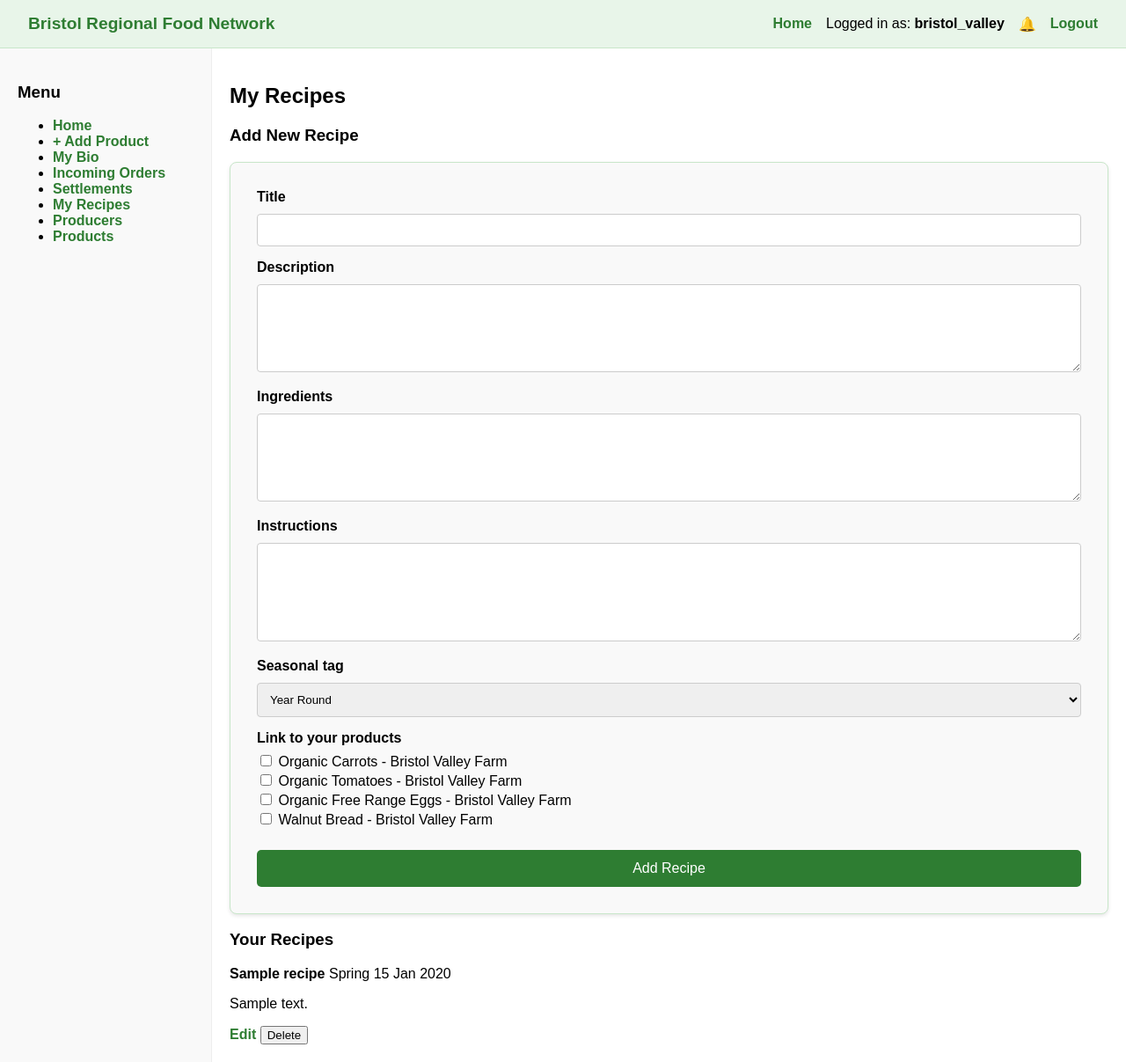
After one commit to Jon-Frost/DESD, a Django app: page /producer/recipes/ in a window 1280 px wide. The commit adds this page. Shown: the whole page at 88% size. Run offline with Django 5.2, Linux system fonts and the light colour scheme; a user stored in the database is signed in; data comes from the database, SQL or seed files in the repository; tables that the repository leaves empty hold one stand-in row (values such as "Sample post").

Commit message:
tc020 add recipes

```diff
--- a/src/marketplace/forms.py
+++ b/src/marketplace/forms.py
@@ -1,6 +1,6 @@
 from django import forms
 from django.contrib.auth.models import User
-from .models import Producer, Customer, Product
+from .models import Producer, Customer, Product, Recipe
 import datetime
 
 class ProducerSignupForm(forms.ModelForm):
@@ -164,3 +164,29 @@ class CheckoutForm(forms.Form):
         if len(expiry) != 5 or expiry[2] != '/' or not expiry[:2].isdigit() or not expiry[3:].isdigit():
             raise forms.ValidationError('Please enter expiry in MM/YY format.')
         return expiry
+
+class RecipeForm(forms.ModelForm):
+    linked_products = forms.ModelMultipleChoiceField(
+        queryset=Product.objects.none(),
+        required=False,
+        widget=forms.CheckboxSelectMultiple(),
+        label='Link to your products'
+    )
+
+    def __init__(self, producer=None, *args, **kwargs):
+        super().__init__(*args, **kwargs)
+        if producer:
+            self.fields['linked_products'].queryset = Product.objects.filter(producer=producer)
+        for field_name, field in self.fields.items():
+            if not isinstance(field.widget, (forms.CheckboxInput, forms.CheckboxSelectMultiple)):
+                field.widget.attrs.update({'class': 'auth-field'})
+
+
+    class Meta:
+        model = Recipe
+        fields = ['title', 'description', 'ingredients', 'instructions', 'seasonal_tag', 'linked_products']
+        widgets = {
+            'description': forms.Textarea(attrs={'rows': 3}),
+            'ingredients': forms.Textarea(attrs={'rows': 5}),
+            'instructions': forms.Textarea(attrs={'rows': 6}),
+        }
--- a/src/marketplace/templates/marketplace/base.html
+++ b/src/marketplace/templates/marketplace/base.html
@@ -12,13 +12,10 @@
     <header class="top-bar">
         <div class="brand-name">Bristol Regional Food Network</div>
 
-        <!-- BASKET ICON - DISPLAYED IN THE TOP BAR FOR LOGGED-IN CUSTOMERS -->
-        <!-- SHOWS THE NUMBER OF DISTINCT PRODUCT LINES CURRENTLY IN THE BASKET -->
         <div class="basket-icon-wrapper">
             {% if user.is_authenticated %}
                 {% if is_customer %}
                     <a href="{% url 'view_basket' %}" class="basket-icon-link" title="View Basket">
-                        <!-- DISPLAY THE BASKET COUNT BADGE IF THERE ARE ITEMS -->
                         {% if basket_count > 0 %}
                             <span class="basket-count-badge">{{ basket_count }}</span>
                         {% endif %}
@@ -37,9 +34,7 @@
                 </a>
                 <form action="{% url 'logout' %}" method="post" class="nav-inline-form">
                     {% csrf_token %}
-                    <button type="submit" class="nav-link-btn">
-                        Logout
-                    </button>
+                    <button type="submit" class="nav-link-btn">Logout</button>
                 </form>
             {% else %}
                 <a href="{% url 'signup_choice' %}" class="nav-link">Sign Up</a>
@@ -47,8 +42,7 @@
             {% endif %}
         </nav>
     </header>
-<!-- THINKING OF USING THE SIDEBAR TO ADD USER SPECIFIC INFORMATION,
-     LIKE ORDER HISTORY AND OTHER THINGS -->
+
     <div class="container">
         <aside class="sidebar">
             <h3>Menu</h3>
@@ -59,13 +53,14 @@
                     <li><a href="{% url 'producer_bio' %}" class="nav-link">My Bio</a></li>
                     <li><a href="{% url 'producer_orders' %}" class="nav-link">Incoming Orders</a></li>
                     <li><a href="{% url 'payment_settlements' %}" class="nav-link">Settlements</a></li>
+                    <li><a href="{% url 'add_recipe' %}" class="nav-link">My Recipes</a></li>
                 {% endif %}
                 {% if user.is_authenticated and is_customer %}
                     <li><a href="{% url 'customer_market' %}" class="nav-link">Market</a></li>
-                    <!-- BASKET SIDEBAR LINK - LETS CUSTOMERS NAVIGATE TO THEIR BASKET FROM ANY PAGE -->
                     <li><a href="{% url 'view_basket' %}" class="nav-link">Basket{% if basket_count > 0 %} ({{ basket_count }}){% endif %}</a></li>
                     <li><a href="{% url 'order_history' %}" class="nav-link">My Orders</a></li>
                     <li><a href="{% url 'manage_recurring_orders' %}" class="nav-link">Recurring Orders</a></li>
+                    <li><a href="{% url 'recipe_list' %}" class="nav-link">Recipes</a></li>
                 {% endif %}
                 <li><a href="#" class="nav-link">Producers</a></li>
                 <li><a href="#" class="nav-link">Products</a></li>
--- /dev/null
+++ b/src/marketplace/templates/marketplace/producer_add_recipe.html
@@ -0,0 +1,72 @@
+{% extends 'marketplace/base.html' %}
+{% block content %}
+<h2>My Recipes</h2>
+
+<div class="order-card">
+    <h3>Add New Recipe</h3>
+    <form method="post" class="auth-form">
+        {% csrf_token %}
+
+        <div class="auth-field-group">
+            <label class="auth-label">{{ form.title.label }}</label>
+            {{ form.title }}
+            {% for error in form.title.errors %}<p class="field-error-msg">{{ error }}</p>{% endfor %}
+        </div>
+
+        <div class="auth-field-group">
+            <label class="auth-label">{{ form.description.label }}</label>
+            {{ form.description }}
+            {% for error in form.description.errors %}<p class="field-error-msg">{{ error }}</p>{% endfor %}
+        </div>
+
+        <div class="auth-field-group">
+            <label class="auth-label">{{ form.ingredients.label }}</label>
+            {{ form.ingredients }}
+            {% for error in form.ingredients.errors %}<p class="field-error-msg">{{ error }}</p>{% endfor %}
+        </div>
+
+        <div class="auth-field-group">
+            <label class="auth-label">{{ form.instructions.label }}</label>
+            {{ form.instructions }}
+            {% for error in form.instructions.errors %}<p class="field-error-msg">{{ error }}</p>{% endfor %}
+        </div>
+
+        <div class="auth-field-group">
+            <label class="auth-label">{{ form.seasonal_tag.label }}</label>
+            {{ form.seasonal_tag }}
+            {% for error in form.seasonal_tag.errors %}<p class="field-error-msg">{{ error }}</p>{% endfor %}
+        </div>
+
+        <div class="auth-field-group">
+            <label class="auth-label">{{ form.linked_products.label }}</label>
+            {{ form.linked_products }}
+        </div>
+
+        <button type="submit" class="auth-submit-btn">Add Recipe</button>
+    </form>
+</div>
+
+{% if producer_recipes %}
+<h3>Your Recipes</h3>
+{% for recipe in producer_recipes %}
+<div class="order-card">
+    <div class="order-header">
+        <span><strong>{{ recipe.title }}</strong></span>
+        <span>{{ recipe.get_seasonal_tag_display }}</span>
+        <span>{{ recipe.created_at|date:"d M Y" }}</span>
+    </div>
+    <div class="order-footer">
+        <p>{{ recipe.description|truncatewords:20 }}</p>
+        <a href="{% url 'edit_recipe' recipe.id %}" class="nav-link">Edit</a>
+        <form method="post" action="{% url 'delete_recipe' recipe.id %}" style="display:inline;">
+            {% csrf_token %}
+            <button type="submit" onclick="return confirm('Delete this recipe?')">Delete</button>
+        </form>
+    </div>
+</div>
+{% endfor %}
+{% else %}
+<p>You have no recipes yet.</p>
+{% endif %}
+
+{% endblock %}
--- a/src/marketplace/urls.py
+++ b/src/marketplace/urls.py
@@ -32,4 +32,9 @@ urlpatterns = [
     path('orders/recurring/', views.manage_recurring_orders, name='manage_recurring_orders'),
     path('orders/recurring/<int:recurring_order_id>/update/', views.update_recurring_order_status, name='update_recurring_order_status'),
     path('notifications/', views.notifications, name='notifications'),
+    path('recipes/', views.recipe_list, name='recipe_list'),
+    path('recipes/<int:recipe_id>/', views.recipe_detail, name='recipe_detail'),
+    path('producer/recipes/', views.add_recipe, name='add_recipe'),
+    path('producer/recipes/<int:recipe_id>/edit/', views.edit_recipe, name='edit_recipe'),
+    path('producer/recipes/<int:recipe_id>/delete/', views.delete_recipe, name='delete_recipe'),
 ]
--- a/src/marketplace/views.py
+++ b/src/marketplace/views.py
@@ -3,8 +3,8 @@ from django.contrib.auth.decorators import login_required
 from django.contrib import messages
 from decimal import Decimal, InvalidOperation
 from django.db.models import Q
-from .models import Producer, Customer, Product, BasketItem, CustomerOrder, OrderItem, RecurringOrder, RecurringOrderItem, Notification
-from .forms import CustomerSignupForm, ProducerSignupForm, ProductForm, ProducerBioForm, CheckoutForm
+from .models import Producer, Customer, Product, BasketItem, CustomerOrder, OrderItem, RecurringOrder, RecurringOrderItem, Notification, Recipe
+from .forms import CustomerSignupForm, ProducerSignupForm, ProductForm, ProducerBioForm, CheckoutForm, RecipeForm
 from reportlab.lib.pagesizes import letter
 from reportlab.pdfgen import canvas
 from django.http import HttpResponse
@@ -928,3 +928,114 @@ def notifications(request):
         'marketplace/notifications.html',
         {'notifications': user_notifications}
     )
+
+
+@login_required
+def add_recipe(request):
+    producer_profile = _get_logged_in_producer(request.user)
+    if producer_profile is None:
+        return redirect('home')
+
+    producer_recipes = Recipe.objects.filter(producer=producer_profile).order_by('-created_at')
+
+    if request.method == 'POST':
+        form = RecipeForm(producer=producer_profile, data=request.POST)
+        if form.is_valid():
+            recipe = form.save(commit=False)
+            recipe.producer = producer_profile
+            recipe.save()
+            form.save_m2m()
+            messages.success(request, f'Recipe "{recipe.title}" added successfully.')
+            return redirect('add_recipe')
+    else:
+        form = RecipeForm(producer=producer_profile)
+
+    return render(
+        request,
+        'marketplace/producer_add_recipe.html',
+        {
+            'form': form,
+            'producer_recipes': producer_recipes,
+        }
+    )
+
+
+# PRODUCER - EDIT RECIPE VIEW
+@login_required
+def edit_recipe(request, recipe_id):
+    producer_profile = _get_logged_in_producer(request.user)
+    if producer_profile is None:
+        return redirect('home')
+
+    recipe = get_object_or_404(Recipe, id=recipe_id, producer=producer_profile)
+
+    if request.method == 'POST':
+        form = RecipeForm(producer=producer_profile, data=request.POST, instance=recipe)
+        if form.is_valid():
+            form.save()
+            messages.success(request, f'Recipe "{recipe.title}" updated successfully.')
+            return redirect('add_recipe')
+    else:
+        form = RecipeForm(producer=producer_profile, instance=recipe)
+
+    return render(
+        request,
+        'marketplace/producer_edit_recipe.html',
+        {
+            'form': form,
+            'recipe': recipe,
+        }
+    )
+
+
+# PRODUCER - DELETE RECIPE VIEW
+@login_required
+def delete_recipe(request, recipe_id):
+    producer_profile = _get_logged_in_producer(request.user)
+    if producer_profile is None:
+        return redirect('home')
+
+    recipe = get_object_or_404(Recipe, id=recipe_id, producer=producer_profile)
+
+    if request.method == 'POST':
+        recipe.delete()
+        messages.success(request, f'Recipe "{recipe.title}" deleted.')
+
+    return redirect('add_recipe')
+
+
+# CUSTOMER - VIEW ALL RECIPES
+@login_required
+def recipe_list(request):
+    season_input = request.GET.get('season', '').strip()
+    recipes = Recipe.objects.select_related('producer').order_by('-created_at')
+
+    valid_seasons = {choice[0] for choice in Recipe.SEASON_CHOICES}
+    if season_input in valid_seasons:
+        recipes = recipes.filter(seasonal_tag=season_input)
+
+    return render(
+        request,
+        'marketplace/recipe_list.html',
+        {
+            'recipes': recipes,
+            'season_choices': Recipe.SEASON_CHOICES,
+            'selected_season': season_input,
+        }
+    )
+
+
+# CUSTOMER - VIEW SINGLE RECIPE
+@login_required
+def recipe_detail(request, recipe_id):
+    recipe = get_object_or_404(Recipe, id=recipe_id)
+    linked_products = recipe.linked_products.all()
+
+    return render(
+        request,
+        'marketplace/recipe_detail.html',
+        {
+            'recipe': recipe,
+            'linked_products': linked_products,
+        }
+    )
```
Also changed, not shown: src/marketplace/models.py (+23 -0 lines), src/marketplace/templates/marketplace/producer_edit_recipe.html (added, +49 -0 lines), src/marketplace/templates/marketplace/recipe_detail.html (added, +50 -0 lines), src/marketplace/templates/marketplace/recipe_list.html (added, +40 -0 lines), src/marketplace/migrations/0013_recipe.py (added).
